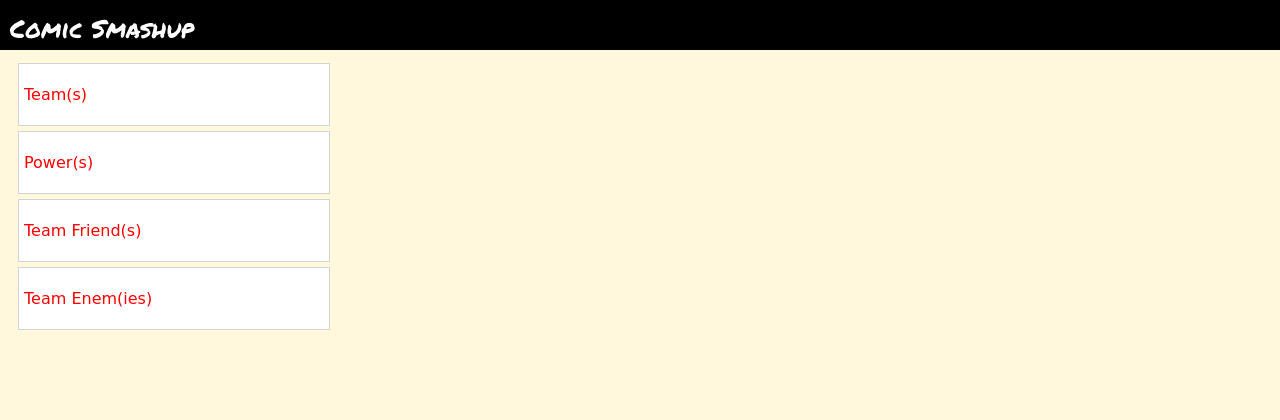
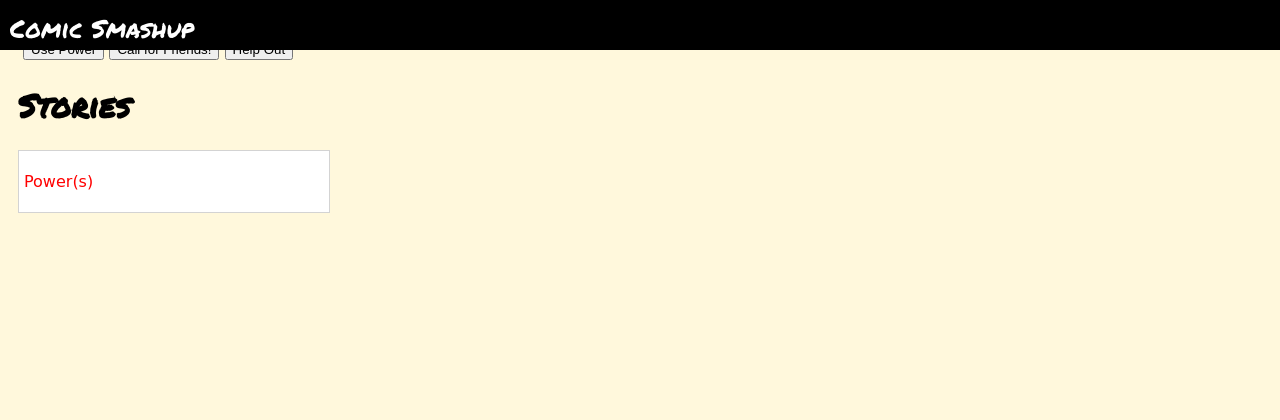
Before and after one commit to karynntran/comic-vs-comic, a Rails app: template app/views/home/results.html.erb in a window 1280 px wide. Shown: the top 420 px of the page. Run offline with Rails 7, Linux system fonts and the light colour scheme; the template is opened without the code that fills it, so the values that code supplies are empty; style sheets or scripts are compiled from the project's sources; some libraries are stand-ins or nearby versions; some web fonts are replaced.

Commit message:
Organize results view to show where data could show up

```diff
--- a/app/views/home/results.html.erb
+++ b/app/views/home/results.html.erb
@@ -6,17 +6,26 @@
 
 		<img width="200px" height="auto" src="<%=@character.image%>">
 
-		<div class="attribute team">
+		<button id="power-button">Use Power</button>
+		<button id="friend-button">Call for Friends!</button>
+		<button id="help-out-button">Help Out</button>
+
+		<div class="story">
+			<h1>Stories</h1>
+
+		</div>
+
+<!-- 		<div class="attribute team">
 			<p class="bold">Team(s)</p>
 			<%= @character.team %>
-		</div>
+		</div> -->
 
 		<div class="attribute powers">
 			<p class="bold">Power(s)</p>
 			<%= @character.powers %>
 		</div>
 
-		<div class="attribute friends">
+<!-- 		<div class="attribute friends">
 			<p class="bold">Team Friend(s)</p>
 			<%= @character.friends %>
 		</div>
@@ -24,6 +33,8 @@
 		<div class="attribute enemies">
 			<p class="bold">Team Enem(ies)</p>
 			<%= @character.enemies %>
-		</div>
+		</div> -->
+
+
 
 </div>
```
Also changed, not shown: app/models/story.rb (+7 -2 lines), lib/modules/story.rb (added, +38 -0 lines).
